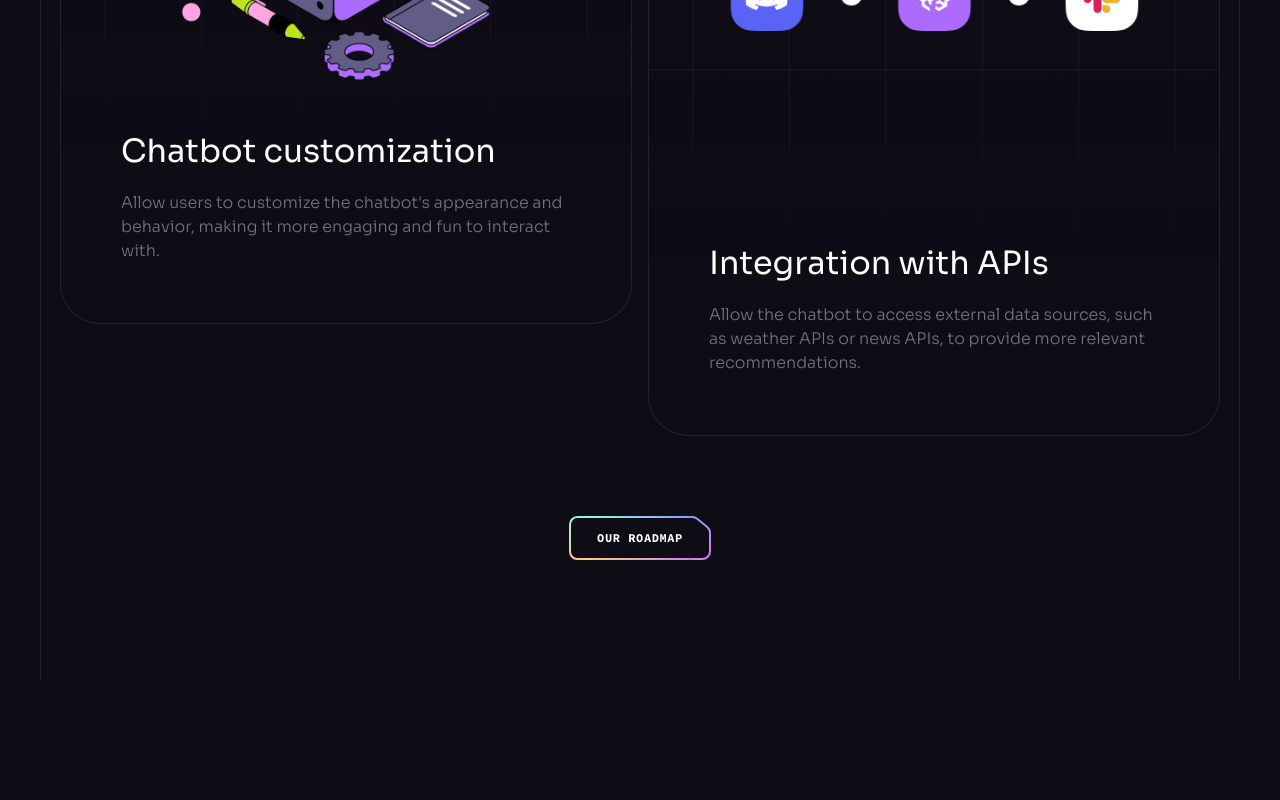
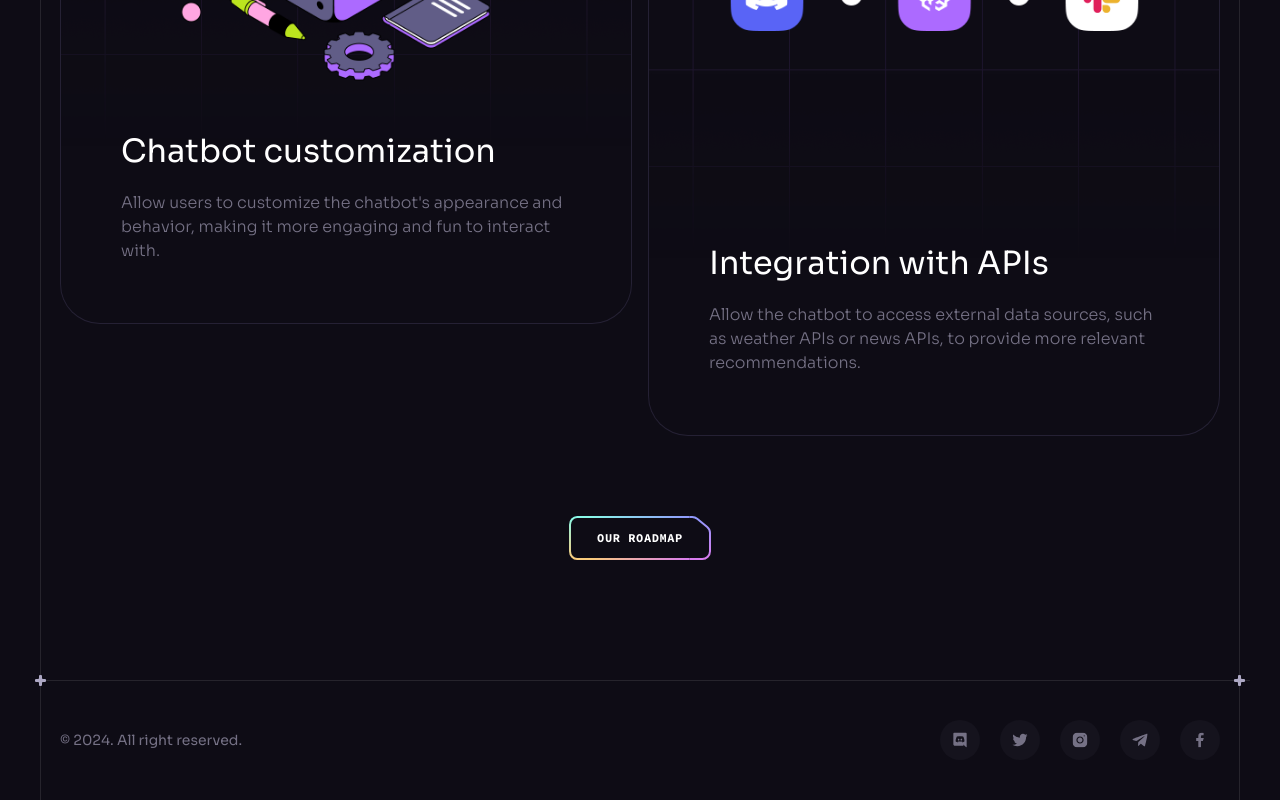
Before and after one commit to GustavoSilvadeCarvalho/brainwave, a React (Vite) app: page / in a window 1280 px wide. Shown: the part 8388-9188 px from the top of the page. Before the commit the page ends 9068 px from the top, so only its background shows below. Built offline with nearby package versions, Linux system fonts and the light colour scheme.

Commit message:
Add Footer component and integrate it into App; update Services component with id prop

```diff
--- a/src/App.jsx
+++ b/src/App.jsx
@@ -6,6 +6,7 @@
 import Pricing from "./components/Pricing";
 import Roadmap from "./components/Roadmap";
 import Services from "./components/Services";
+import Footer from "./components/Footer";
 
 const App = () => {
   return (
@@ -18,6 +19,7 @@
         <Services />
         <Pricing />
         <Roadmap />
+        <Footer />
       </div>
       <ButtonGradient />
     </>
--- /dev/null
+++ b/src/components/Footer.jsx
@@ -0,0 +1,29 @@
+import { socials } from "../constants";
+import Section from "./Section";
+
+const Footer = () => {
+  return (
+    <Section crosses className="!px-0 !py-10">
+      <div className="container flex sm:justify-between justify-center items-center gap-10 max-sm:flex-col">
+        <p className="caption text-n-4 lg:block">
+          © {new Date().getFullYear()}. All right reserved.
+        </p>
+
+        <ul className="flex gap-5 flex-wrap">
+          {socials.map((item) => (
+            <a
+              key={item.id}
+              href={item.url}
+              target="_black"
+              className="flex items-center justify-center w-10 h-10 bg-n-7 rounded-full transition-colors hover:bg-n-6"
+            >
+              <img src={item.iconUrl} width={16} height={16} alt={item.title} />
+            </a>
+          ))}
+        </ul>
+      </div>
+    </Section>
+  );
+};
+
+export default Footer;
--- a/src/components/Services.jsx
+++ b/src/components/Services.jsx
@@ -12,7 +12,7 @@
 
 const Services = () => {
   return (
-    <Section key="how-to-use">
+    <Section id="how-to-use">
       <div className="container">
         <Heading
           title="Generative AI made for creators."
```
